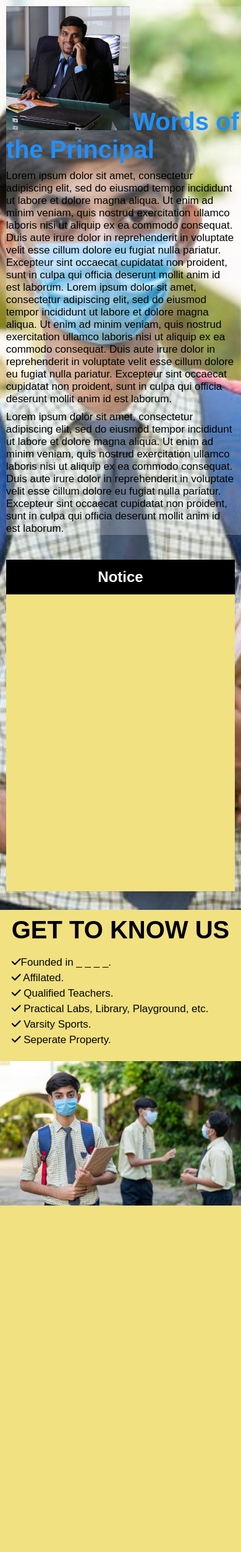
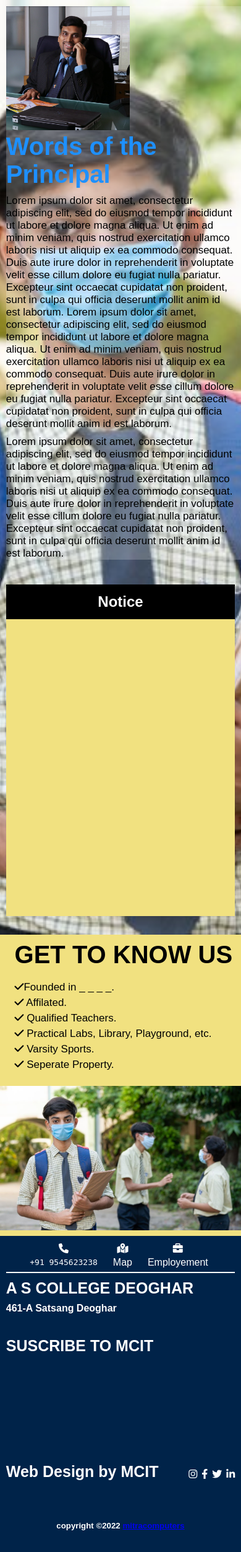
Before and after one commit to BanhiBikash/School-2, a PHP site: page / in a window 390 px wide. Shown: the whole page at 62% size. Before the commit the page ends 1945 px from the top, so only its background shows below. Run offline with PHP 8.4, Linux system fonts and the light colour scheme; data that the repository does not hold is empty.

Commit message:
Footer aligned

```diff
--- a/css/style.css
+++ b/css/style.css
@@ -11,7 +11,7 @@ body {
 }
 
 #lander {
-    background-image: url('img/land.jpg');
+    background-image: url('../img/land.jpg');
     width: 100vw;
     background-repeat: no-repeat;
     background-size: cover;
@@ -29,7 +29,6 @@ body {
 }
 
 #lander #principal h1 {
-    display: inline;
     font-size: 40px;
     color: dodgerblue;
     margin: auto;
@@ -169,7 +168,7 @@ body {
 }
 
 #about #checklist {
-    margin: 2.5vw;
+    margin: 2.5vw 0 2.5vw 2.5vw;
     width: fit-content;
     height: fit-content;
 }
@@ -186,7 +185,7 @@ body {
 
 #about #pic {
     width: 400px;
-    margin: 2.5vw;
+    margin: 2.5vw 2.5vw 2.5vw 0;
 }
 
 
@@ -201,11 +200,6 @@ footer {
     color: #fff;
     margin-top: 0px;
     overflow: hidden;
-}
-
-footer .container {
-    width: 80%;
-    margin-left: 10%;
 }
 
 footer .icon {
@@ -231,52 +225,37 @@ pre {
     margin-top: 10px;
 }
 
-footer .row {
+footer .container {
+    display: flex;
+    flex-direction: column;
+    justify-content: space-between;
+    width: 95vw;
+    height: 220px;
+    margin-left: 2.5vw;
     border-top: 2px solid white;
-    display: flex;
 }
 
-footer .column {
-    width: fit-content;
-    text-align: left;
-    padding: 0 15px;
-    margin-top: 20px;
-    margin-left: -1vw;
+footer .container .row {
+    display: flex;
+    justify-content: space-between;
+    height: fit-content;
 }
 
-footer .column h3 {
+footer .container .row h3 {
     display: inline-block;
-}
-
-footer .column h2 {
-    display: inline-block;
-    position: absolute;
-    right: 10vw;
-}
-
-footer .column h4 {
-    position: relative;
-    bottom: -202%;
-    left: 1%;
-}
-
-footer .input {
-    position: relative;
-    top: 0%;
-    bottom: 0%;
+    margin: 10px 0 0 0;
+    font-size: 25px;
 }
 
 footer .social {
-    position: absolute;
-    right: 10vw;
     display: flex;
     gap: 7px;
-    margin-top: 120px;
+    margin: 20px 0 0 0;
 }
 
 footer h5 {
     position: relative;
-    top: 170px;
+    top: 40px;
     width: 100%;
 }
 
@@ -306,11 +285,6 @@ footer h5 p {
         font-size: 17px;
         margin: 2.5vw 0 0 0;
     }
-    #about {
-        flex-direction: column;
-        justify-content: center;
-        align-items: center;
-    }
 }
 
 @media screen and (max-width:700px) {
@@ -320,6 +294,11 @@ footer h5 p {
     #lander {
         background-position: 25% 75%;
     }
+    #about {
+        flex-direction: column;
+        justify-content: center;
+        align-items: center;
+    }
     #about #img {
         width: 320px;
         margin: 2.5vw 0 2.5vw 0;
@@ -327,31 +306,18 @@ footer h5 p {
     footer {
         height: 510px;
     }
-    footer .icon {
-        font-size: 15px !important;
+    footer .container {
+        height: 360px;
     }
-    footer .column h3 {
-        display: block;
-        width: 100%;
+    footer .container .row {
+        flex-wrap: wrap;
     }
-    footer .column h2 {
-        display: block;
-        position: absolute;
-        left: 10vw !important;
-        width: 100%;
-        margin-top: 100px;
-    }
-    footer .column h4 {
-        display: block;
-        width: 100%;
-        margin-top: 40px !important;
-    }
-    footer .social {
-        margin-top: 230px !important;
+    footer .container .row h3 {
+        margin-bottom: 25px;
     }
     footer h5 {
         position: relative;
-        top: 280px !important;
         width: 100%;
+        margin-top: 0;
     }
 }
--- a/footer.php
+++ b/footer.php
@@ -10,10 +10,10 @@
 
 <body>
     <footer>
-        <div class="container">
         <div class="icon">
             <div class="item"> <i class="fa-solid fa-phone"></i>
-                    <pre>+91 9545623238</pre></div>
+                <pre>+91 9545623238</pre>
+            </div>
             <div class="item"><i class="fa-solid fa-map-location-dot"></i>
                 <p>Map</p>
             </div>
@@ -22,13 +22,17 @@
                 <p>Employement</p>
             </div>
         </div>
+        <div class="container">
             <div class="row">
-                <div class="column">
                 <h3>A S COLLEGE DEOGHAR <br>
-                        <font size="2%">461-A Satsang Deoghar</font>
+                    <font size="3%">461-A Satsang Deoghar</font>
                 </h3>
-                    <h2>SUSCRIBE TO MCIT</h2>
-                    <h4>Web Design by MCIT</h4>
+                <h3>SUSCRIBE TO MCIT</h3>
+
+            </div>
+            <div class="row">
+                <h3>Web Design by MCIT</h3>
+
                 <div class="social">
                     <i class="fa-brands fa-instagram"></i>
                     <i class="fa-brands fa-facebook-f"></i>
@@ -40,7 +44,6 @@
         <h5>
             <p>copyright &copy;2022 <a href="#">mitracomputers</a> </p>
         </h5>
-        </div>
     </footer>
 </body>
 
--- a/index.php
+++ b/index.php
@@ -18,7 +18,7 @@
     <!-- header -->
 
     <!-- land div -->
-    <div style="background-image:url('img/land.jpg');" id="lander">
+    <div id="lander">
 
     <div id="principal">
         <img src="img/Principal.jpg" alt="">
@@ -77,6 +77,7 @@
     </div>
 
     <!-- footer -->
+    <?php include('footer.php') ?>
 </body>
 <script src="js/index.js"></script>
 </html>
```
Lines whose indentation alone changed are shown as unchanged.
